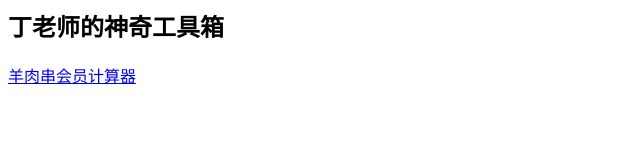
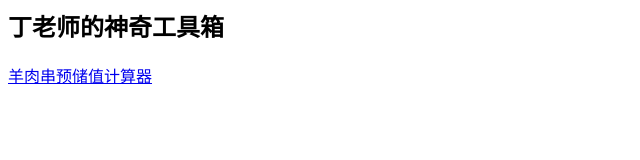
Before and after one commit to lighall/PhiicTool, a plain HTML site: page index.html in a window 1280 px wide. Shown: the full height of the page, 0-640 px from the left. Drawn offline with Linux system fonts and the light colour scheme.

Commit message:
Update index.html

```diff
--- a/index.html
+++ b/index.html
@@ -1,2 +1,2 @@
 <h2>丁老师的神奇工具箱</h2>
-<a href='yrc.html'>羊肉串会员计算器</a>
+<a href='yrc.html'>羊肉串预储值计算器</a>
```
